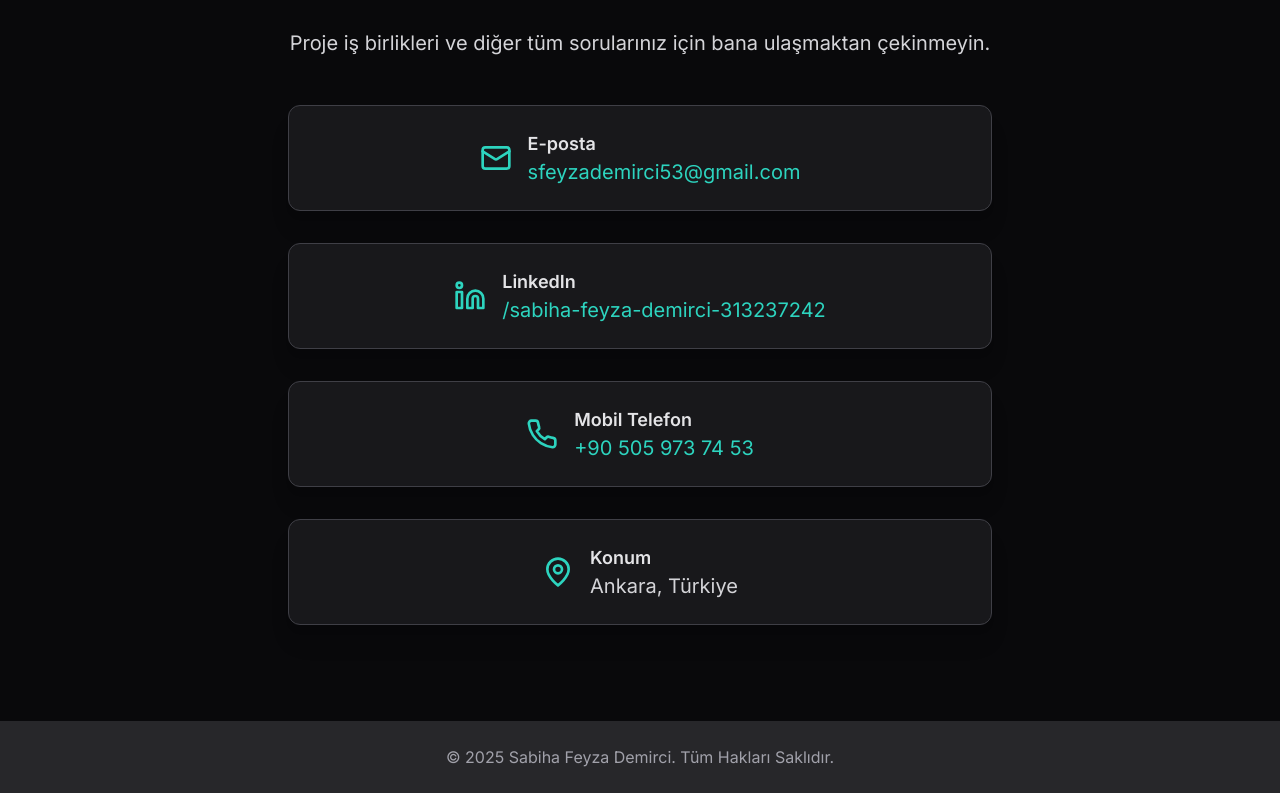
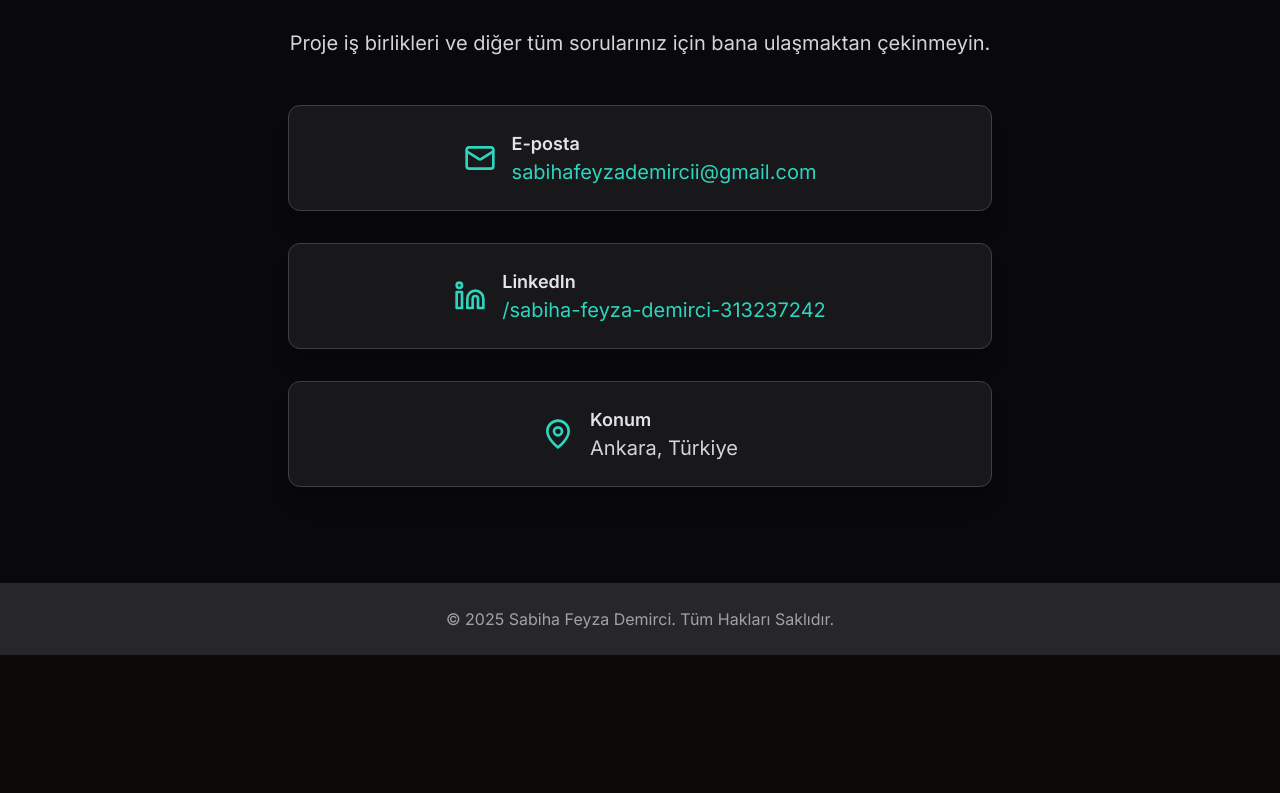
Before and after one commit to sabihafeyzademirci/sabihafeyzademirci, a plain HTML site: page index.html in a window 1280 px wide. Shown: the part 3101-3894 px from the top of the page. After the commit the page ends 3756 px from the top, so only its background shows below. Drawn offline with nearby package versions, Linux system fonts and the light colour scheme.

Commit message:
Update index.html

```diff
--- a/index.html
+++ b/index.html
@@ -238,7 +238,8 @@
                         <svg xmlns="http://www.w3.org/2000/svg" width="24" height="24" viewBox="0 0 24 24" fill="none" stroke="currentColor" stroke-width="2" stroke-linecap="round" stroke-linejoin="round" class="w-8 h-8 text-teal-400 sm:mr-4 mb-2 sm:mb-0"><rect x="2" y="4" width="20" height="16" rx="2" ry="2"></rect><path d="m22 7-8.97 5.7a1.94 1.94 0 0 1-2.06 0L2 7"></path></svg>
                         <div class="text-center sm:text-left">
                             <p class="text-lg font-semibold text-zinc-200">E-posta</p>
-                            <a href="mailto:sfeyzademirci53@gmail.com" class="text-xl text-teal-400 hover:text-teal-300 transition duration-300 break-all">sfeyzademirci53@gmail.com</a>
+                            <!-- GÜNCELLENMİŞ E-POSTA ADRESİ -->
+                            <a href="mailto:sabihafeyzademircii@gmail.com" class="text-xl text-teal-400 hover:text-teal-300 transition duration-300 break-all">sabihafeyzademircii@gmail.com</a>
                         </div>
                     </div>
 
@@ -251,14 +252,7 @@
                         </div>
                     </div>
 
-                    <!-- Telefon Numarası Eklendi -->
-                    <div class="flex flex-col sm:flex-row items-center justify-center p-6 bg-zinc-900 rounded-xl shadow-xl card-hover transition duration-300 border border-zinc-700">
-                        <svg xmlns="http://www.w3.org/2000/svg" width="24" height="24" viewBox="0 0 24 24" fill="none" stroke="currentColor" stroke-width="2" stroke-linecap="round" stroke-linejoin="round" class="w-8 h-8 text-teal-400 sm:mr-4 mb-2 sm:mb-0"><path d="M22 16.92v3a2 2 0 0 1-2.18 2 19.79 19.79 0 0 1-8.63-3.07 19.5 19.5 0 0 1-6-6 19.79 19.79 0 0 1-3.07-8.63A2 2 0 0 1 4.08 2h3a2 2 0 0 1 2 1.72 12.84 12.84 0 0 0 .7 2.81 2 2 0 0 1-.45 2.11L8.09 9.91a16 16 0 0 0 6 6l1.27-1.27a2 2 0 0 1 2.11-.45 12.84 12.84 0 0 0 2.81.7A2 2 0 0 1 22 16.92z"></path></svg>
-                        <div class="text-center sm:text-left">
-                            <p class="text-lg font-semibold text-zinc-200">Mobil Telefon</p>
-                            <a href="tel:+905059737453" class="text-xl text-teal-400 hover:text-teal-300 transition duration-300 break-all">+90 505 973 74 53</a>
-                        </div>
-                    </div>
+                    <!-- Telefon Numarası Bölümü KALDIRILDI. -->
 
                     <!-- Location -->
                     <div class="flex flex-col sm:flex-row items-center justify-center p-6 bg-zinc-900 rounded-xl shadow-xl card-hover transition duration-300 border border-zinc-700">
```
